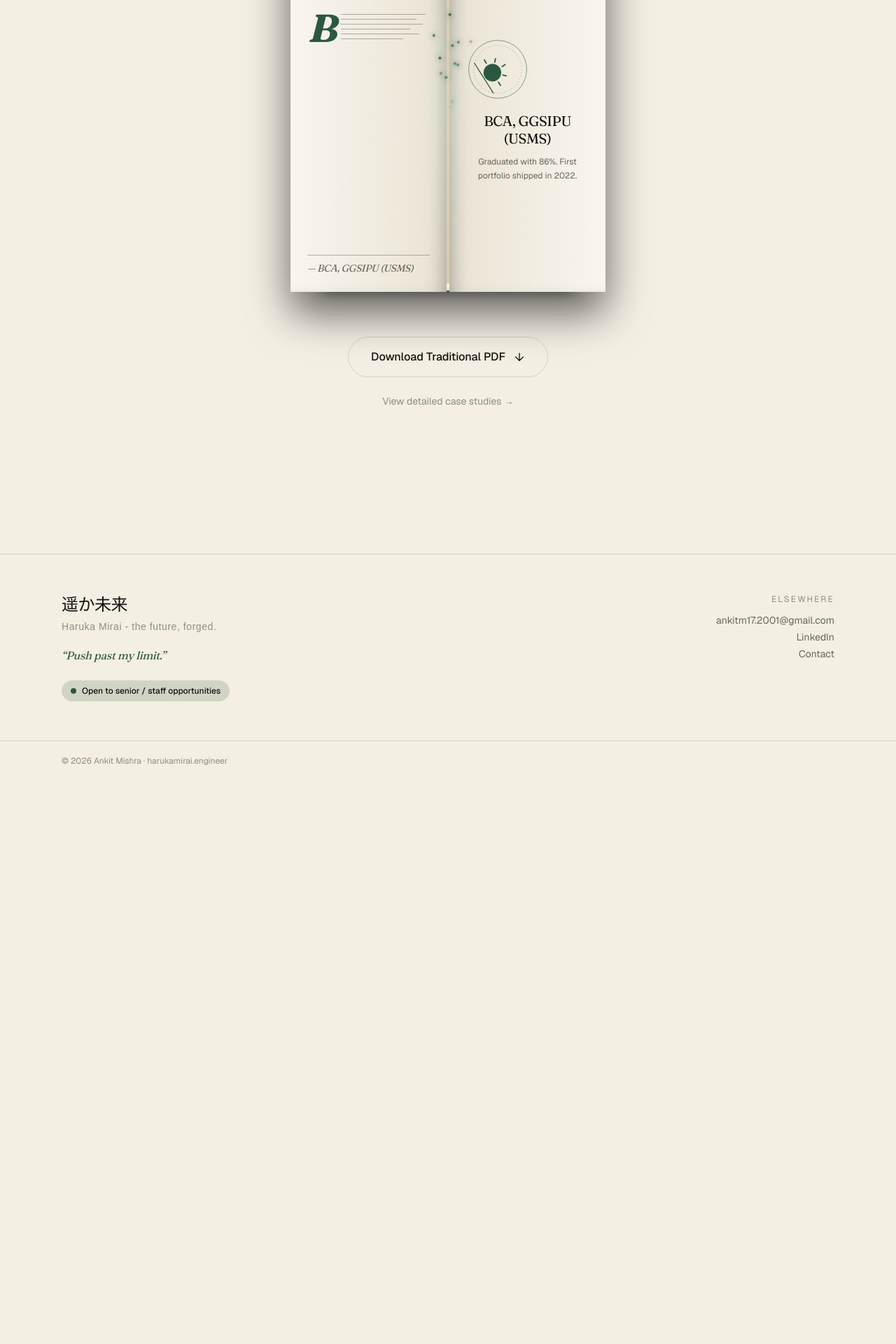
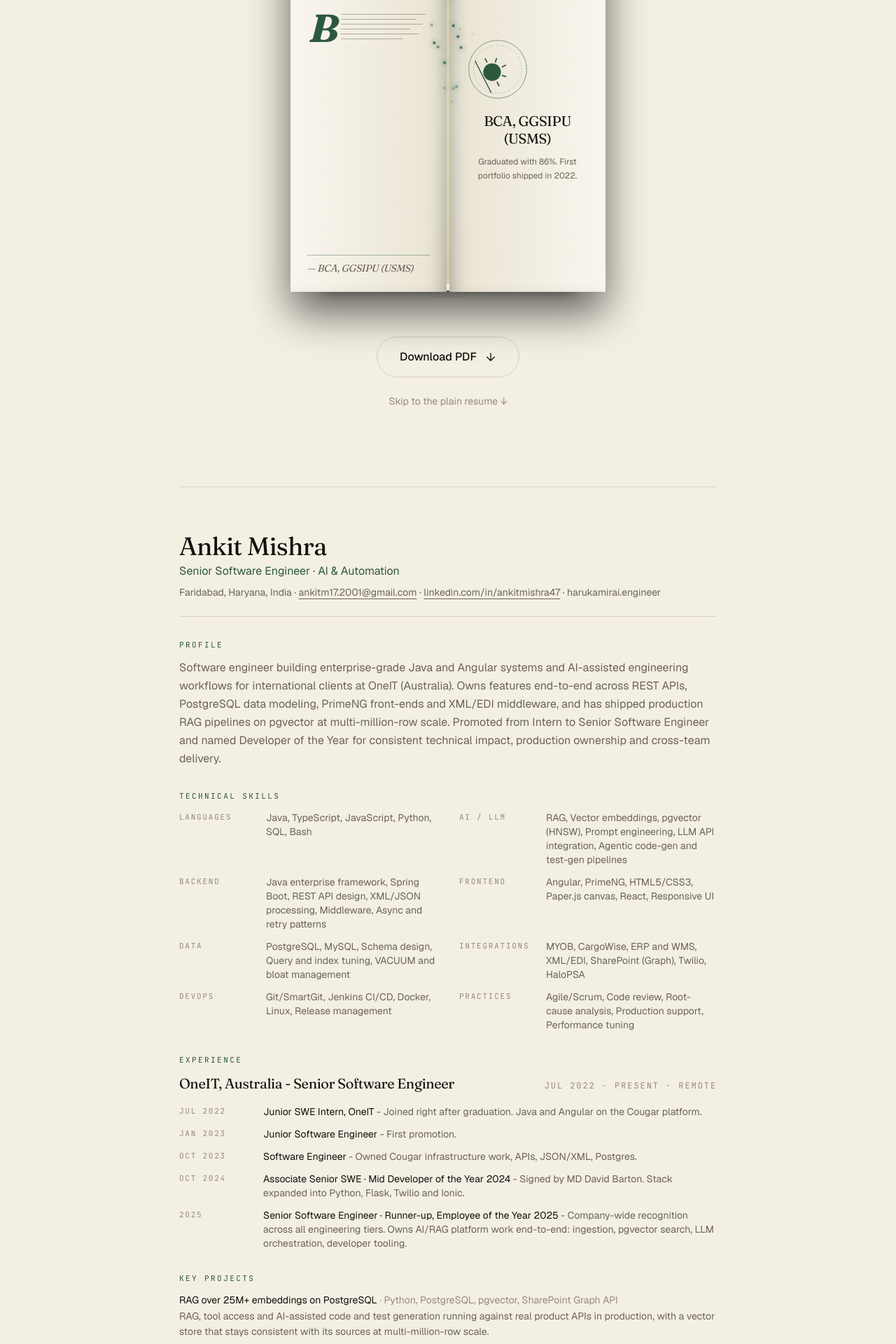
Before and after one commit to AnkitMishra47/Harukamirai, a Next.js app: page /resume in a window 1280 px wide. Shown: the part 540-2460 px from the top of the page at 70% size. Before the commit the page ends 1655 px from the top, so only its background shows below. Built offline with nearby package versions, Linux system fonts and the light colour scheme.

Commit message:
Recruiter pass: HTML resume sheet, OG image, nav trimmed to live pages

```diff
--- a/src/app/globals.css
+++ b/src/app/globals.css
@@ -247,3 +247,10 @@ body {
 /* Work timeline dot pulse (was a per-item motion loop) */
 @keyframes timeline-dot { 0%, 100% { transform: scale(1); opacity: 0.5; } 50% { transform: scale(1.5); opacity: 1; } }
 .timeline-dot { animation: timeline-dot 2s ease-in-out infinite; }
+
+/* Print: the HTML resume prints as a plain sheet */
+@media print {
+  header, footer, canvas, .print\:hidden { display: none !important; }
+  body { background: #fff; color: #000; }
+  .resume-sheet { max-width: none; }
+}
--- a/src/app/resume/page.tsx
+++ b/src/app/resume/page.tsx
@@ -1,66 +1,54 @@
-"use client";
-
+import type { Metadata } from "next";
+import Link from "next/link";
 import { Grimoire } from "@/components/effects/Grimoire";
 import { MagicReveal } from "@/components/effects/MagicReveal";
-import Link from "next/link";
-import { motion } from "motion/react";
+import { ResumeSheet } from "@/components/ResumeSheet";
+import { profile } from "@/content";
+
+export const metadata: Metadata = {
+  title: `Resume - ${profile.name}`,
+  description: `${profile.title}. Career chronology, skills, projects and the PDF.`,
+};
 
 export default function ResumePage() {
   return (
-    <div className="relative min-h-[90vh] flex flex-col items-center justify-center px-6 py-20 overflow-hidden">
-
+    <div className="relative min-h-[90vh] flex flex-col items-center px-6 py-20 overflow-hidden">
       <MagicReveal delay={0.2} className="text-center mb-28">
-        <p className="text-xs uppercase tracking-[0.3em] text-[var(--accent)] mb-4">
-          Interactive Chronology
-        </p>
+        <p className="text-xs uppercase tracking-[0.3em] text-[var(--accent)] mb-4">Interactive Chronology</p>
         <h1 className="font-display text-4xl md:text-6xl text-[var(--text)]">
-          The Grimoire of Ankit
+          The Grimoire of {profile.name.split(" ")[0]}
         </h1>
         <p className="mt-4 text-[var(--text-muted)] max-w-xl mx-auto">
-          Flip through the chapters of my career. From the first line of code
-          to leading engineering cycles at OneIT.
+          Flip through the chapters of my career. From the first line of code to leading
+          engineering cycles at {profile.employer.name}. The plain version is below the book.
         </p>
       </MagicReveal>
 
-      <motion.div
-        initial={{ opacity: 0, scale: 0.9 }}
-        animate={{ opacity: 1, scale: 1 }}
-        transition={{ duration: 1, delay: 0.5 }}
-        className="relative z-10 mt-4"
-      >
+      <div className="hero-in relative z-10 mt-4 print:hidden">
         <Grimoire size={450} />
-      </motion.div>
+      </div>
 
-      <MagicReveal delay={1.2} className="mt-16 flex flex-col items-center gap-6">
-        <a
-          href="/docs/AnkitResume.pdf"
-          download
-          className="group relative inline-flex items-center gap-3 overflow-hidden rounded-full border border-[var(--accent)] px-8 py-4 font-medium text-[var(--text)] transition-all hover:bg-[var(--accent)] hover:text-[var(--bg)]"
-        >
-          <span className="relative z-10">Download Traditional PDF</span>
-          <svg
-            className="relative z-10 size-4 transition-transform group-hover:translate-y-1"
-            fill="none"
-            viewBox="0 0 24 24"
-            stroke="currentColor"
-            strokeWidth="2"
-          >
-            <path strokeLinecap="round" strokeLinejoin="round" d="M12 4v16m8-8l-8 8-8-8" />
-          </svg>
+      <MagicReveal delay={1.2} className="mt-16 flex flex-col items-center gap-6 print:hidden">
+        <DownloadButton />
+        <a href="#resume" className="text-sm text-[var(--text-subtle)] hover:text-[var(--accent)] transition-colors">
+          Skip to the plain resume ↓
         </a>
-
-        <Link
-          href="/work"
-          className="text-sm text-[var(--text-subtle)] hover:text-[var(--accent)] transition-colors"
-        >
-          View detailed case studies →
-        </Link>
       </MagicReveal>
 
-      {/* Background Magic Circle - Unique to this page */}
-      <div className="absolute inset-0 -z-10 flex items-center justify-center opacity-10 blur-sm">
+      <div className="mt-28 w-full max-w-3xl border-t border-[var(--border)] pt-16">
+        <ResumeSheet />
+        <div className="mt-12 flex flex-wrap items-center gap-6 print:hidden">
+          <DownloadButton />
+          <Link href="/work" className="text-sm text-[var(--text-subtle)] hover:text-[var(--accent)] transition-colors">
+            View detailed case studies →
+          </Link>
+        </div>
+      </div>
+
+      {/* Background circle unique to this page */}
+      <div className="absolute inset-0 -z-10 flex items-center justify-center opacity-10 blur-sm print:hidden" aria-hidden>
         <div className="animate-pulse-slow">
-           <svg viewBox="0 0 100 100" width="800" height="800" className="text-[var(--accent)] opacity-20">
+          <svg viewBox="0 0 100 100" width="800" height="800" className="text-[var(--accent)] opacity-20">
             <circle cx="50" cy="50" r="48" fill="none" stroke="currentColor" strokeWidth="0.1" strokeDasharray="1 1" />
             <path d="M 50 2 L 98 50 L 50 98 L 2 50 Z" fill="none" stroke="currentColor" strokeWidth="0.05" />
             <circle cx="50" cy="50" r="30" fill="none" stroke="currentColor" strokeWidth="0.2" />
@@ -70,3 +58,18 @@ export default function ResumePage() {
     </div>
   );
 }
+
+function DownloadButton() {
+  return (
+    <a
+      href={profile.resumePdf}
+      download
+      className="group relative inline-flex items-center gap-3 overflow-hidden rounded-full border border-[var(--accent)] px-8 py-4 font-medium text-[var(--text)] transition-all hover:bg-[var(--accent)] hover:text-[var(--bg)]"
+    >
+      <span className="relative z-10">Download PDF</span>
+      <svg className="relative z-10 size-4 transition-transform group-hover:translate-y-1" fill="none" viewBox="0 0 24 24" stroke="currentColor" strokeWidth="2">
+        <path strokeLinecap="round" strokeLinejoin="round" d="M12 4v16m8-8l-8 8-8-8" />
+      </svg>
+    </a>
+  );
+}
--- a/src/components/Nav.tsx
+++ b/src/components/Nav.tsx
@@ -6,12 +6,11 @@ import { AnimatePresence, motion } from "motion/react";
 import { CloverIcon } from "./CloverIcon";
 import { CloverToggle } from "./CloverToggle";
 
+// Writing / Now / Lab stay routable but leave the nav until they have content.
 const links = [
   { href: "/about", label: "About" },
   { href: "/work", label: "Work" },
   { href: "/resume", label: "Resume" },
-  { href: "/writing", label: "Writing" },
-  { href: "/now", label: "Now" },
   { href: "/contact", label: "Contact" },
 ];
 
--- /dev/null
+++ b/src/components/ResumeSheet.tsx
@@ -0,0 +1,118 @@
+import { awards, caseStudies, profile, skills, timeline } from "@/content";
+
+/**
+ * Scannable HTML resume, server-rendered from the content module. Mirrors the
+ * PDF's sections so a recruiter never has to open the download to read it.
+ */
+export function ResumeSheet() {
+  const experience = timeline.filter((t) => t.kind === "role" || t.kind === "award");
+  const education = timeline.filter((t) => t.kind === "education");
+  const email = profile.links.find((l) => l.label === "Email")!;
+  const linkedin = profile.links.find((l) => l.label === "LinkedIn")!;
+
+  return (
+    <section id="resume" className="resume-sheet mx-auto w-full max-w-3xl scroll-mt-28 text-left">
+      <header className="border-b border-[var(--border)] pb-6">
+        <h2 className="font-display text-3xl md:text-4xl text-[var(--text)]">{profile.name}</h2>
+        <p className="mt-1 text-[var(--accent)]">{profile.title}</p>
+        <p className="mt-2 text-sm text-[var(--text-muted)]">
+          {profile.location} ·{" "}
+          <a href={email.href} className="underline underline-offset-4 hover:text-[var(--accent)]">
+            {email.value}
+          </a>{" "}
+          ·{" "}
+          <a href={linkedin.href} target="_blank" rel="noreferrer" className="underline underline-offset-4 hover:text-[var(--accent)]">
+            linkedin.com{linkedin.value}
+          </a>{" "}
+          · {profile.domain}
+        </p>
+      </header>
+
+      <Section title="Profile">
+        <p className="text-[var(--text-muted)] leading-relaxed">{profile.summary}</p>
+      </Section>
+
+      <Section title="Technical skills">
+        <dl className="grid gap-x-8 gap-y-3 sm:grid-cols-2">
+          {skills.map((g) => (
+            <div key={g.id} className="grid grid-cols-[7rem_1fr] gap-3 text-sm">
+              <dt className="font-mono text-[11px] uppercase tracking-[0.16em] text-[var(--text-subtle)] pt-0.5">{g.label}</dt>
+              <dd className="text-[var(--text-muted)]">{g.items.join(", ")}</dd>
+            </div>
+          ))}
+        </dl>
+      </Section>
+
+      <Section title="Experience">
+        <div className="flex flex-wrap items-baseline justify-between gap-2">
+          <p className="font-display text-xl text-[var(--text)]">
+            {profile.employer.name}, {profile.employer.country} - {profile.title.split(" · ")[0]}
+          </p>
+          <p className="font-mono text-xs uppercase tracking-[0.16em] text-[var(--text-subtle)]">
+            {experience[0].date} - present · Remote
+          </p>
+        </div>
+        <ol className="mt-4 space-y-3">
+          {experience.map((e) => (
+            <li key={e.id} className="grid gap-1 sm:grid-cols-[6.5rem_1fr] sm:gap-4 text-sm">
+              <span className="font-mono text-[11px] uppercase tracking-[0.16em] text-[var(--text-subtle)] pt-0.5">{e.date}</span>
+              <span>
+                <span className="text-[var(--text)]">{e.title}</span>
+                <span className="text-[var(--text-muted)]"> - {e.note}</span>
+              </span>
+            </li>
+          ))}
+        </ol>
+      </Section>
+
+      <Section title="Key projects">
+        <ul className="space-y-3">
+          {caseStudies.map((c) => (
+            <li key={c.slug} className="text-sm">
+              <a href={`/work#${c.slug}`} className="text-[var(--text)] hover:text-[var(--accent)]">
+                {c.title}
+              </a>
+              <span className="text-[var(--text-subtle)]"> · {c.stack.slice(0, 4).join(", ")}</span>
+              <p className="text-[var(--text-muted)] mt-0.5 leading-relaxed">{c.result}</p>
+            </li>
+          ))}
+        </ul>
+      </Section>
+
+      <div className="grid gap-8 sm:grid-cols-2">
+        <Section title="Education">
+          <ul className="space-y-2 text-sm">
+            {education.map((e) => (
+              <li key={e.id}>
+                <span className="text-[var(--text)]">{e.title}</span>
+                <span className="block font-mono text-[11px] uppercase tracking-[0.16em] text-[var(--text-subtle)]">{e.date}</span>
+              </li>
+            ))}
+          </ul>
+        </Section>
+        <Section title="Achievements">
+          <ul className="space-y-2 text-sm">
+            {awards.map((a) => (
+              <li key={a.title}>
+                <span className="text-[var(--text)]">{a.title}</span>
+                <span className="block font-mono text-[11px] uppercase tracking-[0.16em] text-[var(--text-subtle)]">
+                  {profile.employer.name} · {a.year}
+                </span>
+              </li>
+            ))}
+            <li className="text-[var(--text)]">Promoted Intern → Senior Software Engineer in three years</li>
+          </ul>
+        </Section>
+      </div>
+    </section>
+  );
+}
+
+function Section({ title, children }: { title: string; children: React.ReactNode }) {
+  return (
+    <div className="mt-8">
+      <h3 className="font-mono text-[11px] uppercase tracking-[0.22em] text-[var(--accent)] mb-3">{title}</h3>
+      {children}
+    </div>
+  );
+}
```
Also changed, not shown: src/app/opengraph-image.tsx (added, +41 -0 lines).
